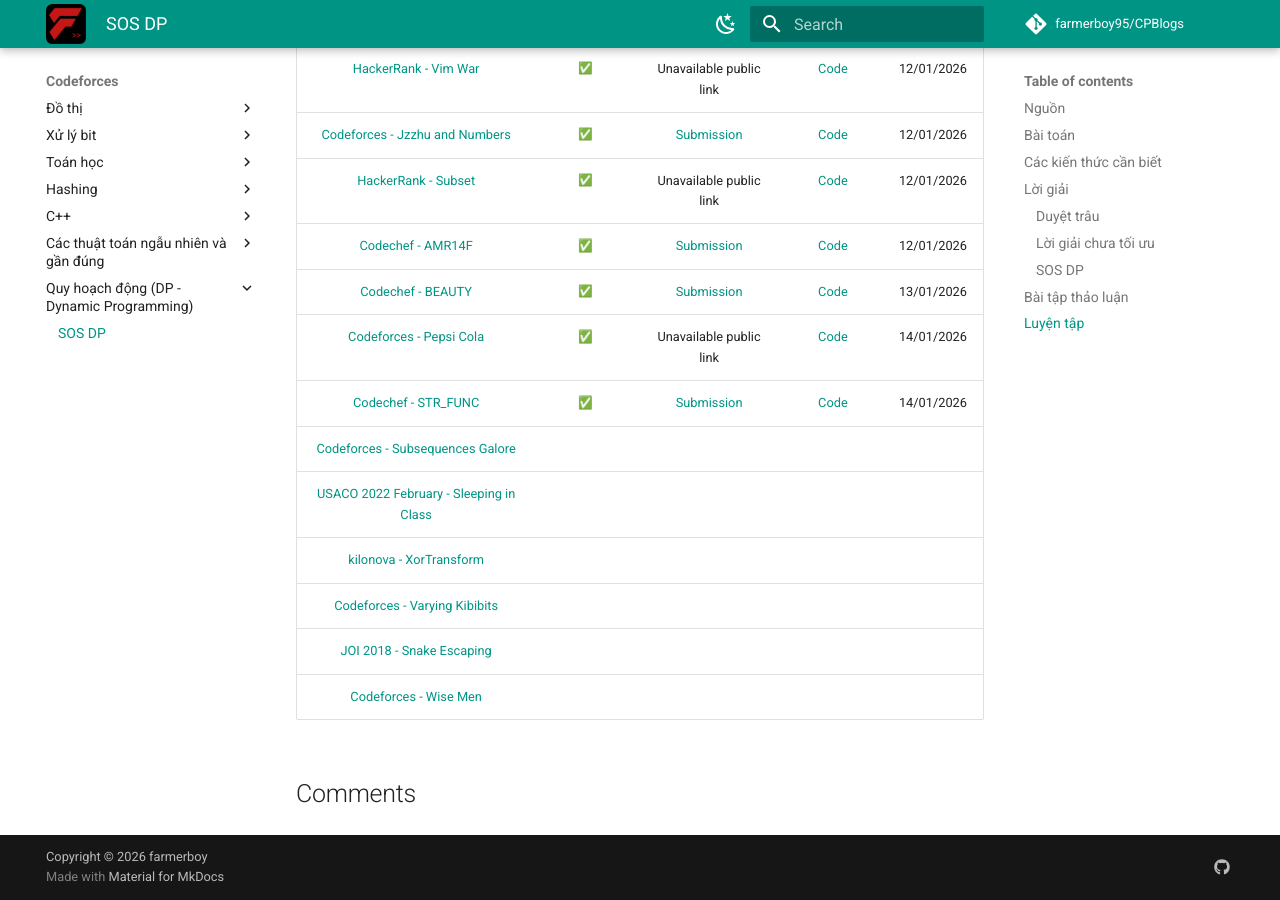
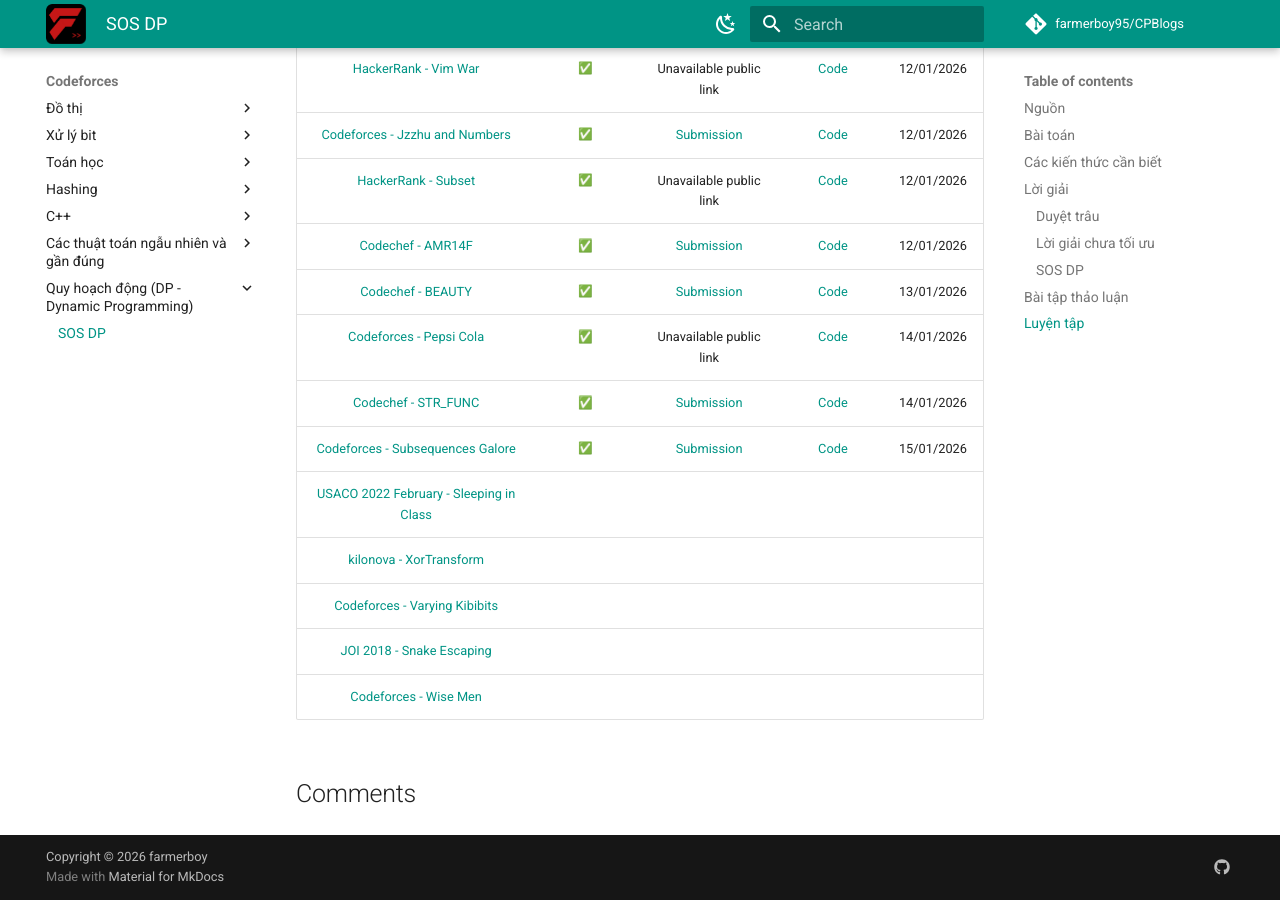
Before and after one commit to farmerboy95/CPBlogs, an MkDocs documentation site: the page built from docs/Codeforces/dp/sos-dp.md, in a window 1280 px wide and 900 px high, scrolled down 4314 px. Built offline with MkDocs 1.6.1 and Material for MkDocs 9.7.7, drawn with Linux system fonts in a browser that asks for light colours; emoji names are drawn with the system emoji font; comment, search, counter and statistics services are not loaded.

Commit message:
Update SOS DP

```diff
--- a/docs/Codeforces/dp/sos-dp.md
+++ b/docs/Codeforces/dp/sos-dp.md
@@ -132,7 +132,7 @@
 | [Codechef - BEAUTY](https://www.codechef.com/problems/BEAUTY) | :white_check_mark: | [Submission](https://www.codechef.com/viewsolution/1225440970) | [Code](https://github.com/farmerboy95/CompetitiveProgramming/blob/master/Codechef/CODECHEF%20BEAUTY.cpp) | 13/01/2026 |
 | [Codeforces - Pepsi Cola](https://codeforces.com/group/qcIqFPYhVr/contest/203881/problem/K) | :white_check_mark: | Unavailable public link | [Code](https://github.com/farmerboy95/CompetitiveProgramming/blob/master/Codeforces/CF%5BqcIqFPYhVr-203881%5D-K.cpp) | 14/01/2026 |
 | [Codechef - STR_FUNC](https://www.codechef.com/problems/STR_FUNC) | :white_check_mark: | [Submission](https://www.codechef.com/viewsolution/1225444085) | [Code](https://github.com/farmerboy95/CompetitiveProgramming/blob/master/Codechef/CODECHEF%20STR_FUNC.cpp) | 14/01/2026 |
-| [Codeforces - Subsequences Galore](https://codeforces.com/contest/1620/problem/G) | | | | |
+| [Codeforces - Subsequences Galore](https://codeforces.com/contest/1620/problem/G) | :white_check_mark: | [Submission](https://codeforces.com/contest/1620/submission/357892412) | [Code](https://github.com/farmerboy95/CompetitiveProgramming/blob/master/Codeforces/CF1620-D12-G.cpp) | 15/01/2026 |
 | [USACO 2022 February - Sleeping in Class](https://usaco.org/index.php?page=viewproblem2&cpid=1213) | | | | |
 | [kilonova - XorTransform](https://kilonova.ro/problems/1832) | | | | |
 | [Codeforces - Varying Kibibits](https://codeforces.com/contest/800/problem/D) | | | | |
```
